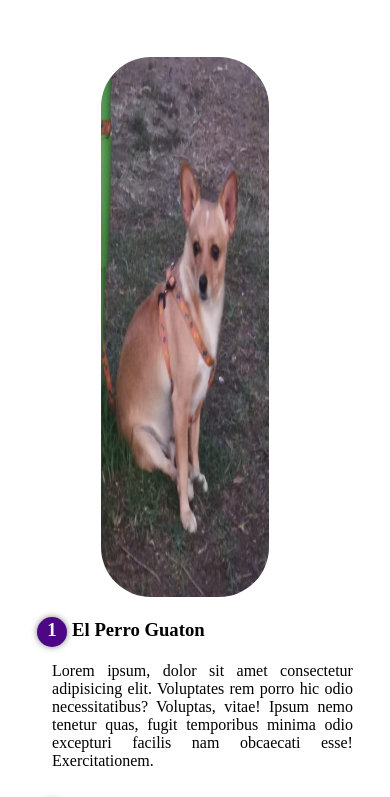
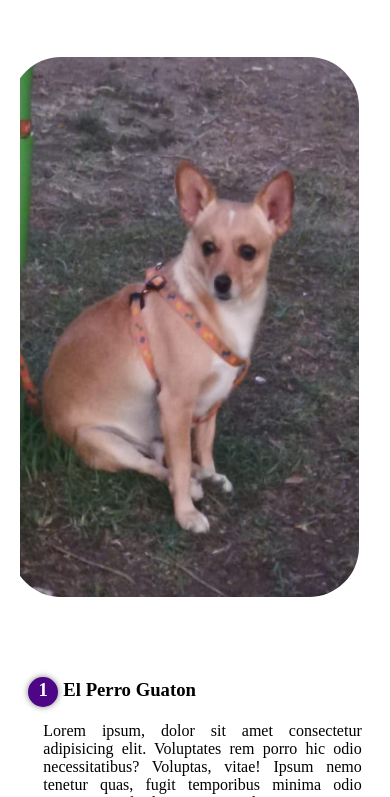
Before and after one commit to vlvarezillanes13/BlogPanchito, a plain HTML site: page index.html in a window 390 px wide. Shown: the part 615-1412 px from the top of the page. Drawn offline with Linux system fonts and the light colour scheme.

Commit message:
arreglo class

```diff
--- a/estilo.css
+++ b/estilo.css
@@ -79,9 +79,8 @@ main .sobre-panchito{
     border-radius: 50px;
     width: 48%;
     height: 540px;
-    min-height: 540px;
+
 }
-
 
 .sobre-panchito .contenido-textos{
     width: 48%;
@@ -170,7 +169,7 @@ footer{
         width: 90%;
     }
 
-    .imagen-panchito{
+    .imagen-pancho{
         width: 90%;
     }
 
@@ -196,12 +195,12 @@ footer{
 
     /* ABOUT US */
 
-    .imagen-panchito{
+    .imagen-pancho{
         margin-bottom: 60px;
         width: 99%;
     }
 
-    .sobre-nosotros .contenido-textos{
+    .sobre-panchito .contenido-textos{
         width: 95%;
     }
 
```
